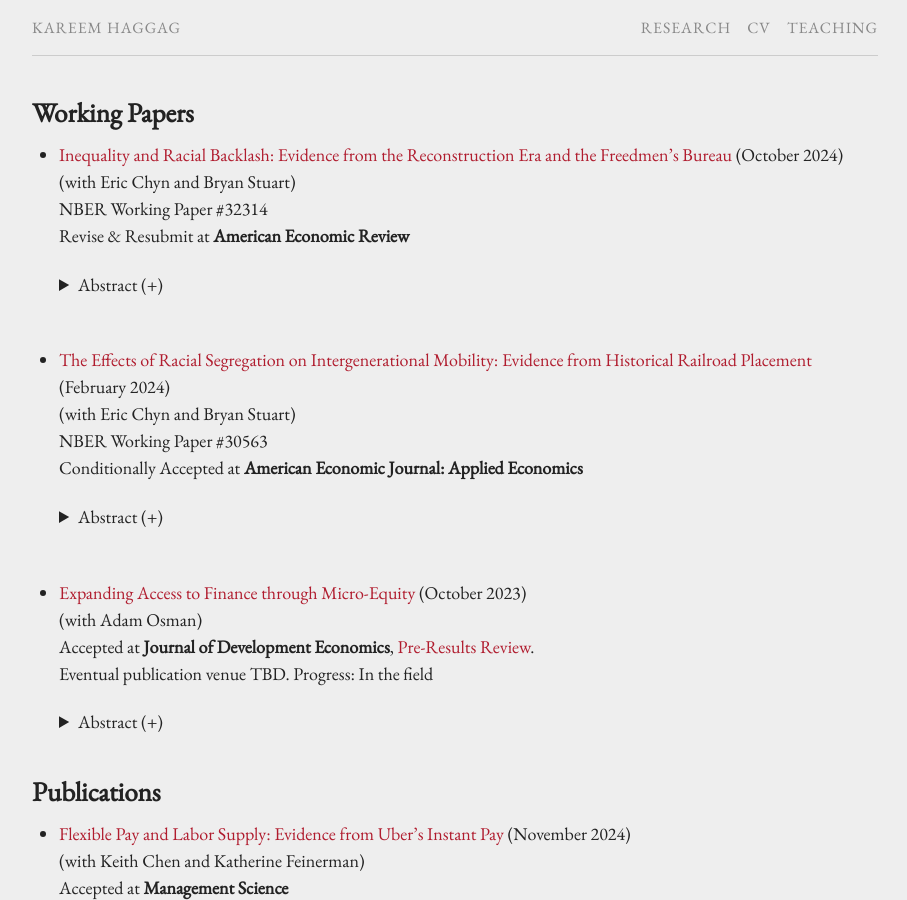
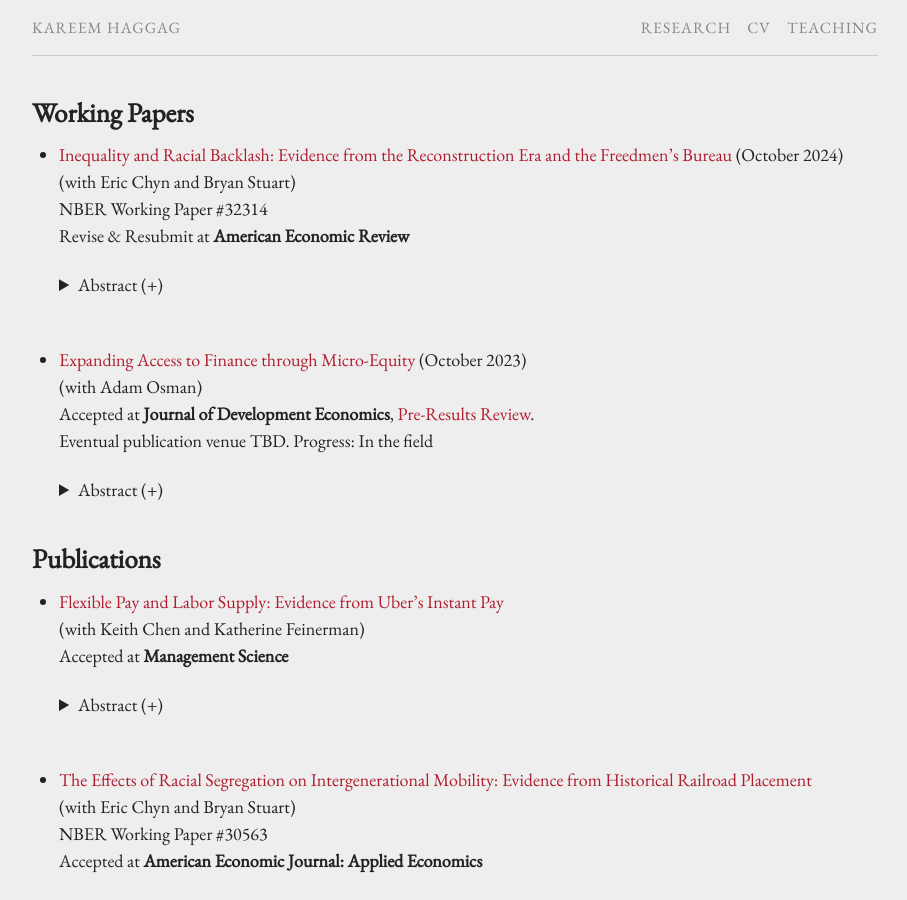
Before and after one commit to kareemhaggag/kareemhaggag.github.io, a Jekyll site: the page built from research.md, in a window 1280 px wide and 900 px high. Shown: the whole window, without its empty margins (185-1092 px from the left). Built offline with Jekyll 4.4.1, drawn with Linux system fonts in a browser that asks for light colours; comment, search, counter and statistics services are not loaded; our own code applies the rules of GitHub Pages for plain Markdown files; some of the changed lines change nothing that is shown.

Commit message:
Update CV

```diff
--- a/research.md
+++ b/research.md
@@ -16,20 +16,6 @@ permalink: /research/
    <p align="left"> How do majority groups respond to narrowing inequality in racially polarized environments? We study this by examining the Freedmen’s Bureau, an agency created after the U.S. Civil War to aid former slaves and launch institutional reform in the South. Using new historical records and an event study approach, we estimate the Bureau’s impact on political economy and racial violence. Vote shares for Democrats, the party that previously championed slavery and opposed Black civil rights, initially eroded in Bureau counties, but these impacts faded as federal oversight weakened. Racial backlash emerged rapidly and persisted, suggesting White majorities sought to offset Black progress. <br></p> </blockquote>
    </details> <br />
 
-
-* [The Effects of Racial Segregation on Intergenerational Mobility: Evidence from Historical Railroad Placement](/f/Segregation_Mobility.pdf) (February 2024)<br />
-  (with Eric Chyn and Bryan Stuart)<br />
-  NBER Working Paper #30563<br />
-    Conditionally Accepted at **American Economic Journal: Applied Economics** <br />
-
-
-
-   <details><summary> Abstract (+) </summary>
-
-   <blockquote>
-   <p align="left"> This paper provides new evidence on the causal impacts of citywide racial segregation on intergenerational mobility. We use an instrumental variable approach that relies on plausibly exogenous variation in segregation due to the arrangement of railroad tracks in the nineteenth century. Our analysis finds that higher segregation reduces upward mobility for Black children from households across the income distribution and White children from low-income households. Moreover, segregation lowers academic achievement while increasing incarceration and teenage birth rates. An analysis of mechanisms shows that segregation reduces government spending, weakens support for anti-poverty policies, and increases racially conservative attitudes among White residents.<br></p> </blockquote>
-   </details> <br />
-
  * [Expanding Access to Finance through Micro-Equity](https://afosterri.org/jdepreresults/wp-content/uploads/2023/10/MicroEquity_JDE_Registered_Report_RR_17oct2023-134733baaf40ae70bcbb81477090e2da.pdf) (October 2023)<br />
   (with Adam Osman)<br />
   Accepted at **Journal of Development Economics**, [Pre-Results Review](https://www.bitss.org/publishing/jde/). <br />
@@ -45,8 +31,7 @@ permalink: /research/
 
 ## Publications
 
-
-* [Flexible Pay and Labor Supply: Evidence from Uber's Instant Pay](/f/Instant_Pay.pdf) (November 2024)<br />
+* [Flexible Pay and Labor Supply: Evidence from Uber's Instant Pay](/f/Instant_Pay.pdf)<br />
   (with Keith Chen and Katherine Feinerman)<br />
   Accepted at **Management Science** <br />
 
@@ -55,6 +40,20 @@ permalink: /research/
 
    <blockquote>
    <p align="left"> Modern tech platforms provide workers real-time control over when they work, and increas- ingly, flexible pay: the option to be paid immediately after work. We investigate the labor supply effects of pay flexibility and the implications of present-biased preferences among gig-economy workers. Using granular data from a nationwide randomized controlled trial at Uber, we estimate the effects of switching from a fixed weekly pay schedule to Instant Pay, a system that allows on-demand, within-day withdrawals. We find that flexible pay substantially increased drivers’ work time. Furthermore, consistent with present bias, the response is significantly higher when drivers are further away from the end of their counterfactual weekly pay cycle. We discuss wel- fare and broader implications in contexts in which workers have the ability to flexibly supply labor. <br></p> </blockquote>
+   </details> <br />
+
+
+* [The Effects of Racial Segregation on Intergenerational Mobility: Evidence from Historical Railroad Placement](/f/Segregation_Mobility.pdf)<br />
+  (with Eric Chyn and Bryan Stuart)<br />
+  NBER Working Paper #30563<br />
+    Accepted at **American Economic Journal: Applied Economics** <br />
+
+
+
+   <details><summary> Abstract (+) </summary>
+
+   <blockquote>
+   <p align="left"> This paper provides new evidence on the causal impacts of citywide racial segregation on intergenerational mobility. We use an instrumental variable approach that relies on plausibly exogenous variation in segregation due to the arrangement of railroad tracks in the nineteenth century. Our analysis finds that higher segregation reduces upward mobility for Black children from households across the income distribution and White children from low-income households. Moreover, segregation lowers academic achievement while increasing incarceration and teenage birth rates. An analysis of mechanisms shows that segregation reduces government spending, weakens support for anti-poverty policies, and increases racially conservative attitudes among White residents.<br></p> </blockquote>
    </details> <br />
 
 
```
Also changed, not shown: 2 other files.
